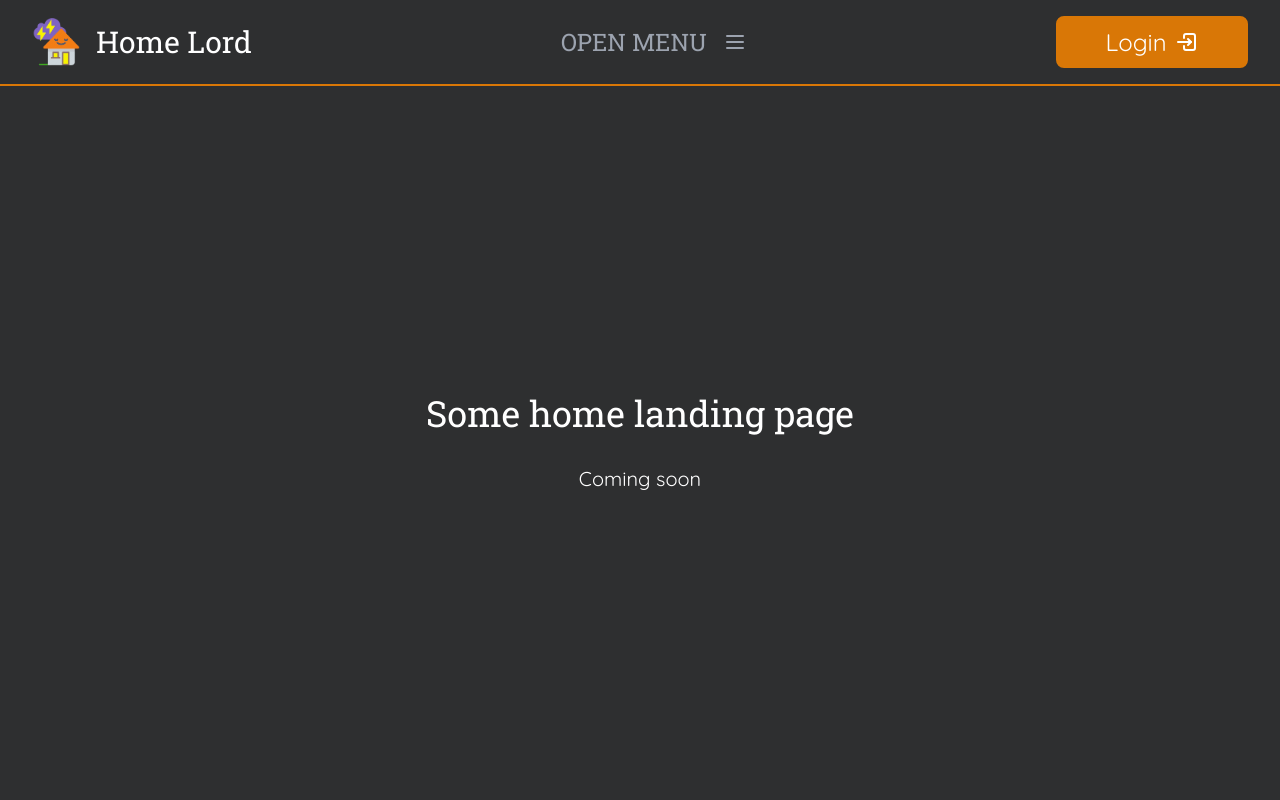
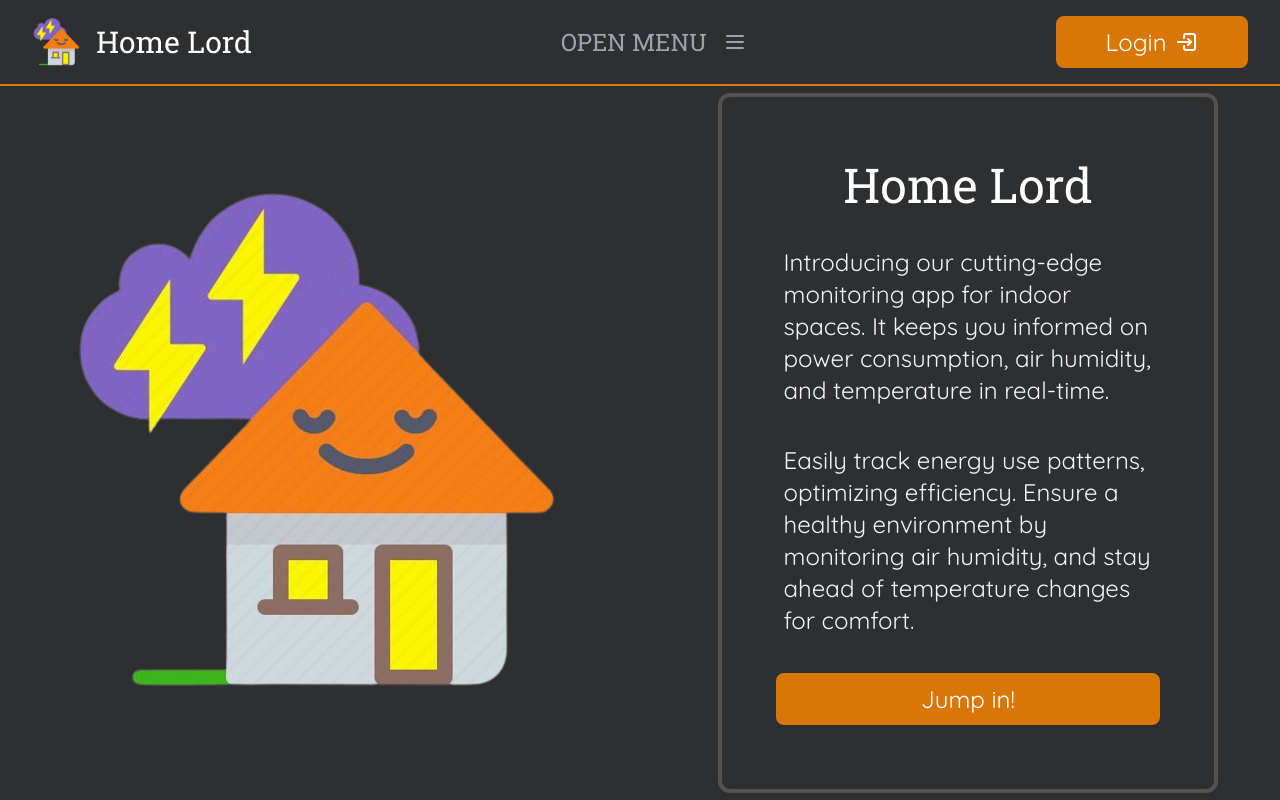
Before and after one commit to localhost-2137/frontend-coding-night-23, a React (Vite) app: page / in a window 1280 px wide. Built offline with nearby package versions, Linux system fonts and the light colour scheme.

Commit message:
Added landing page

```diff
--- a/src/App.tsx
+++ b/src/App.tsx
@@ -1,6 +1,6 @@
-import {cloneElement} from "react";
-import {Navigate, useLocation, useRoutes} from "react-router-dom";
-import {AnimatePresence} from "framer-motion";
+import { cloneElement } from "react";
+import { Navigate, useLocation, useRoutes } from "react-router-dom";
+import { AnimatePresence } from "framer-motion";
 import ToasterComponent from "./Components/ToasterComponent";
 import Header from "./Layout/Header";
 import Login from "./Pages/Auth/Login";
@@ -11,7 +11,6 @@ import AddRoomSidebar from "./Pages/HomeScheme/Components/Sidebars/AddRoomSideba
 import LiveStatsSidebar from "./Pages/HomeScheme/Components/Sidebars/LiveStatsSidebar";
 import Rooms from "./Pages/Rooms/Rooms";
 import RoomInfo from "./Pages/RoomInfo/RoomInfo";
-
 
 export default function App() {
   const element = useRoutes([
@@ -52,7 +51,11 @@ export default function App() {
         },
         {
           path: "/plan",
-            element: <h1>Plan</h1>,
+          element: (
+            <div className="flex-1 flex items-center justify-center">
+              <h1 className="text-7xl roboto">Coming Soon</h1>
+            </div>
+          ),
         },
       ],
     },
@@ -72,8 +75,8 @@ export default function App() {
 
   return (
     <AnimatePresence mode="wait" initial={false}>
-            <ToasterComponent/>
-            {cloneElement(element, {key: location.pathname})}
+      <ToasterComponent />
+      {cloneElement(element, { key: location.pathname })}
     </AnimatePresence>
   );
 }
--- a/src/Pages/Home/Home.tsx
+++ b/src/Pages/Home/Home.tsx
@@ -1,12 +1,29 @@
 import { motion, useIsPresent } from "framer-motion";
+import Logo from "../../Layout/Assets/logo.png";
+import Button from "../../Components/Button";
 
 export default function Home() {
     const isPresent = useIsPresent();
 
     return (
-      <div className="flex-1 flex flex-col gap-8 items-center justify-center">
-        <h1 className="text-4xl roboto">Some home landing page</h1>
-        <h2 className="quicksand text-xl">Coming soon</h2>
+      <div className="flex-1 flex gap-8 items-center justify-around">
+        <img src={Logo} alt="Logo" />
+        <div className="w-[500px] h-[700px] border-4 border-bgLght rounded-xl flex flex-col items-center py-16 justify-between">
+          <h1 className="text-5xl roboto">Home Lord</h1>
+          <p className="w-3/4 text-2xl text-gray-100 quicksand">
+            Introducing our cutting-edge monitoring app for indoor spaces. It
+            keeps you informed on power consumption, air humidity, and
+            temperature in real-time.
+          </p>
+          <p className="w-3/4 text-2xl text-gray-100 quicksand">
+            Easily track energy use patterns, optimizing efficiency. Ensure a
+            healthy environment by monitoring air humidity, and stay ahead of
+            temperature changes for comfort.
+          </p>
+          <Button type="default" isLink to="/login">
+            Jump in!
+          </Button>
+        </div>
         <motion.div
           initial={{ scaleX: 1 }}
           animate={{
--- a/src/Pages/HomeScheme/Components/GridRoom.tsx
+++ b/src/Pages/HomeScheme/Components/GridRoom.tsx
@@ -1,4 +1,4 @@
-import {TbCircleFilled, TbX} from "react-icons/tb";
+import {TbCircleFilled, TbDropletHalf2Filled, TbTemperature, TbX} from "react-icons/tb";
 import {useEffect, useState} from "react";
 import {roomsAtom, squaresAtom} from "../../../Atoms.ts";
 import {useAtom} from "jotai";
@@ -49,49 +49,65 @@ export default function GridRoom({id, title, onClick}: GridRoomProps) {
     }, [response]);
 
     return (
-        <div onClick={onClick}
+      <div
+        onClick={onClick}
         onMouseOver={() => {
-                 setShowDelete(true)
-             }} onMouseOut={() => {
-            setShowDelete(false)
+          setShowDelete(true);
         }}
-             className=" w-full h-full p-2 cursor-pointer">
+        onMouseOut={() => {
+          setShowDelete(false);
+        }}
+        className=" w-full h-full p-2 cursor-pointer"
+      >
         <div
-                className={`relative shadow w-full h-full bg-gray-800 rounded-xl ${selectedStatsRoom === id ? "border-amber-600" : "border-black"} border-4  flex flex-col justify-center items-center text-white`}>
+          className={`relative shadow w-full h-full bg-gray-800 rounded-xl ${
+            selectedStatsRoom === id ? "border-amber-600" : "border-black"
+          } border-4  flex flex-col justify-center items-center text-white`}
+        >
           <div className="flex flex-col gap-3">
             <h3 className="text-xl text-center">{title}</h3>
             <div className="flex text-green-600 items-center justify-center gap-2">
-                        <TbCircleFilled/>
+              <TbCircleFilled />
               <p>online</p>
             </div>
-                    <div className="flex items-center gap-6">
-                        <p>{data.temperature.toFixed(2)} °C</p>
-                        <p>{data.humidity.toFixed(2)} %</p>
+            <div className="flex items-center flex-col gap-6">
+              <p className="flex gap-2 text-lg items-center">
+                <TbTemperature />
+                {data.temperature.toFixed(2)} °C
+              </p>
+              <p className="flex gap-2 text-lg items-center">
+                <TbDropletHalf2Filled />
+                {data.humidity.toFixed(2)} %
+              </p>
             </div>
           </div>
-                {showDelete && <div
+          {showDelete && (
+            <div
               onClick={() => {
-                        setRooms(prevState => {
-                            const newRooms = [...prevState]
-                            const index = newRooms.findIndex(room => room.id === id)
-                            newRooms[index].isLocked = false
-                            return newRooms
-                        })
-                        setSquares(prevState => {
-                            const newSquares = [...prevState]
-                            newSquares.forEach(square => {
+                setRooms((prevState) => {
+                  const newRooms = [...prevState];
+                  const index = newRooms.findIndex((room) => room.id === id);
+                  newRooms[index].isLocked = false;
+                  return newRooms;
+                });
+                setSquares((prevState) => {
+                  const newSquares = [...prevState];
+                  newSquares.forEach((square) => {
                     if (square.room?.id === id) {
-                                    square.room = null
+                      square.room = null;
                     }
-                            })
-                            return newSquares
-                        })
+                  });
+                  return newSquares;
+                });
               }}
-                    className="absolute cursor-pointer top-0 text-center right-0 w-4 h-4 rounded p-3 flex justify-center items-center bg-red-700">
-                    <span><TbX/></span>
-                </div>}
-
+              className="absolute cursor-pointer top-0 text-center right-0 w-4 h-4 rounded p-3 flex justify-center items-center bg-red-700"
+            >
+              <span>
+                <TbX />
+              </span>
+            </div>
+          )}
         </div>
       </div>
-    )
+    );
 }
```
Lines whose indentation alone changed are shown as unchanged.
